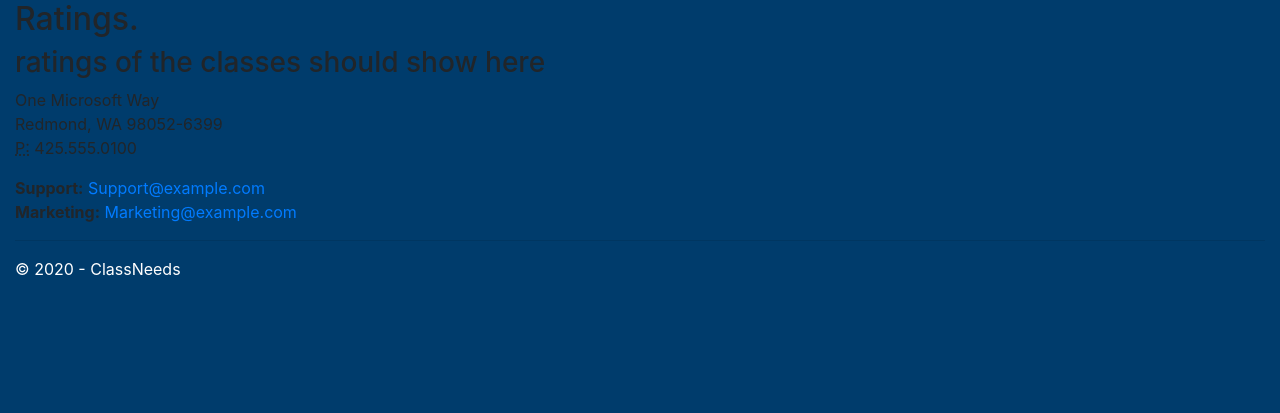
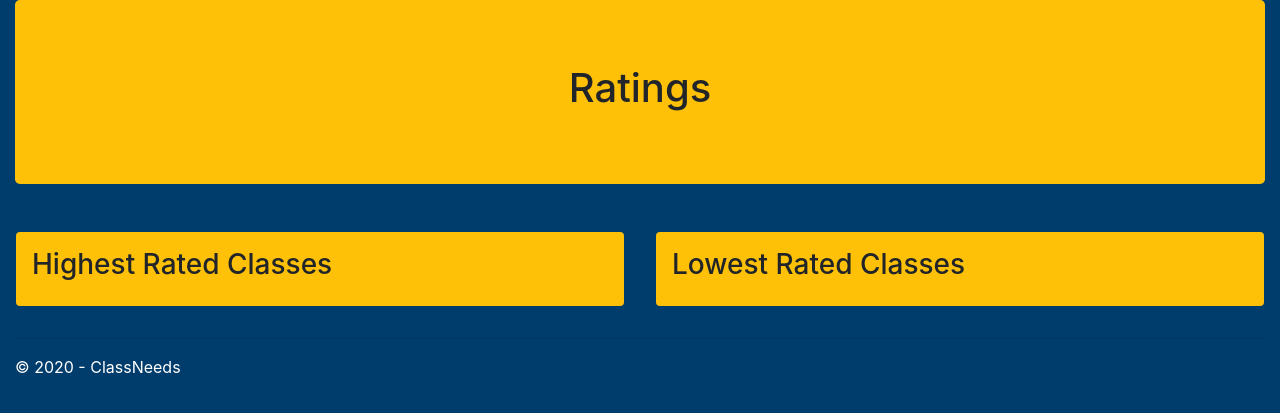
Before and after one commit to Error808/ClassNeeds, a Flask app: page /Ratings in a window 1280 px wide. Shown: the part 56-469 px from the top of the page. Run offline with Flask 2, Linux system fonts and the light colour scheme; some libraries are stand-ins or nearby versions.

Commit message:
Began work on Ratings pg

```diff
--- a/ClassNeeds/__init__.py
+++ b/ClassNeeds/__init__.py
@@ -232,17 +232,17 @@ def Classes():
 
 @app.route('/Ratings')
 def Ratings():
-    """Renders the contact page."""
+    """Renders the Ratings page."""
     return render_template(
         'ratings.html',
         title='Ratings',
-        year=datetime.now().year,
-        message='ratings of the classes should show here'
+        #message='ratings of the classes should show here',
+        year=datetime.now().year
     )
 
 @app.route('/About')
 def About():
-    """Renders the contact page."""
+    """Renders the About page."""
     return render_template(
         'about.html',
         title='About',
--- a/ClassNeeds/templates/about.html
+++ b/ClassNeeds/templates/about.html
@@ -3,7 +3,7 @@
 {% block content %}
 
 <div class="jumbotron bg-warning text-center">
-    <h1>Meet The Team</h2>
+    <h1>Meet The Team</h1>
 
     <div class="m-3">
         Kamyar Mojtahedi
--- a/ClassNeeds/templates/ratings.html
+++ b/ClassNeeds/templates/ratings.html
@@ -2,19 +2,20 @@
 
 {% block content %}
 
-<h2>{{ title }}.</h2>
-<h3>{{ message }}</h3>
+<div class="jumbotron bg-warning text-center">
+    <h1>Ratings</h1>
+</div>
 
-<address>
-    One Microsoft Way<br />
-    Redmond, WA 98052-6399<br />
-    <abbr title="Phone">P:</abbr>
-    425.555.0100
-</address>
+<div class="row">
 
-<address>
-    <strong>Support:</strong>   <a href="mailto:Support@example.com">Support@example.com</a><br />
-    <strong>Marketing:</strong> <a href="mailto:Marketing@example.com">Marketing@example.com</a>
-</address>
+    <div class="col-md bg-warning rounded m-3 p-3">
+        <h3>Highest Rated Classes</h3>
+    </div>
+
+    <div class="col-md bg-warning rounded m-3 p-3">
+        <h3>Lowest Rated Classes</h3>
+    </div>
+
+</div>
 
 {% endblock %}
```
